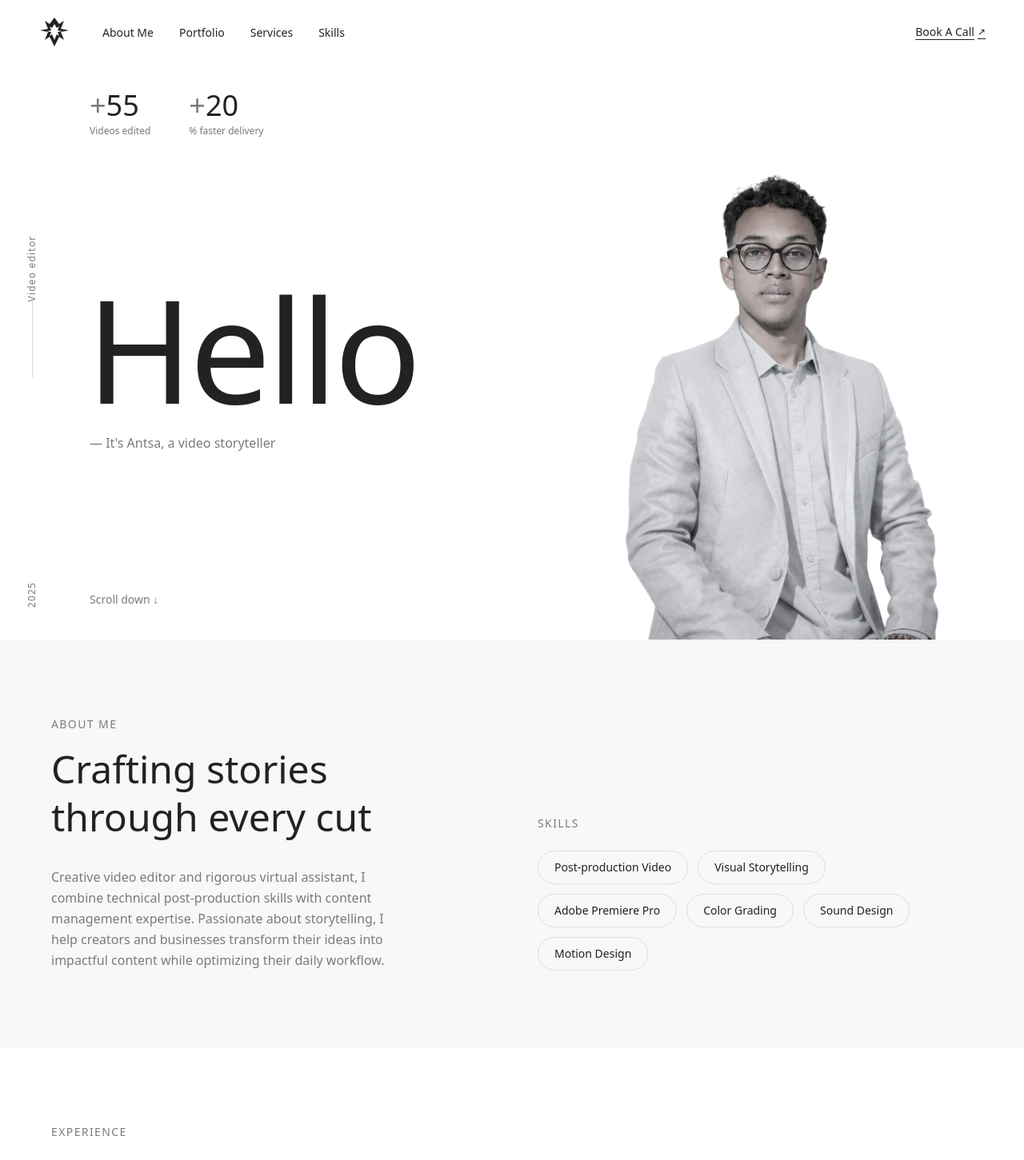
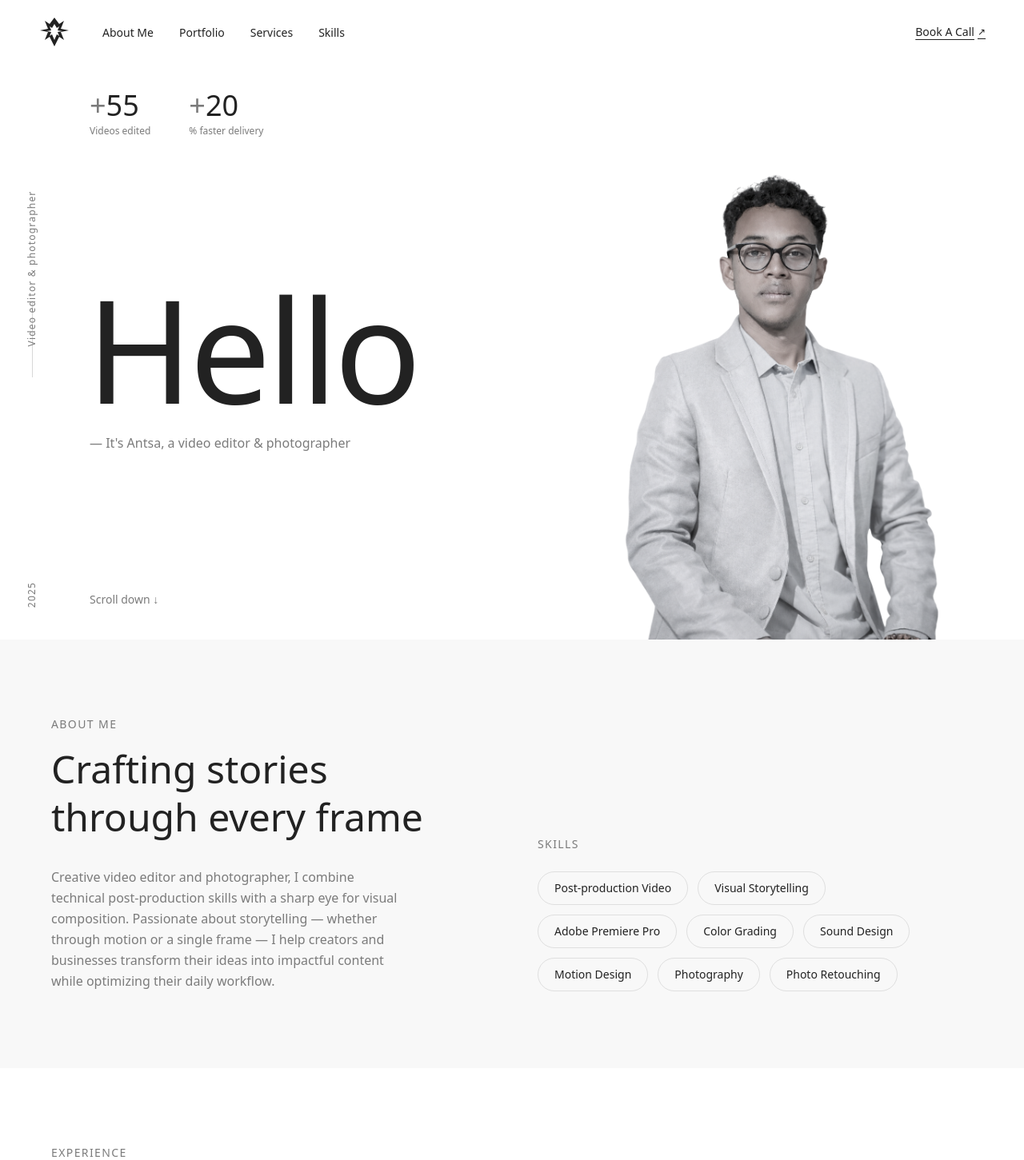
Before and after one commit to KantoMiarintsoa/portfolio-antsa, a Next.js app: page / in a window 1280 px wide. Shown: the top 1451 px of the page at 80% size. Built offline with nearby package versions, Linux system fonts and the light colour scheme; a web font is replaced by a local one.

Commit message:
Update titles and descriptions to reflect video editing and photography skills

```diff
--- a/app/layout.tsx
+++ b/app/layout.tsx
@@ -2,8 +2,8 @@ import type { Metadata } from "next";
 import "./globals.css";
 
 export const metadata: Metadata = {
-  title: "Antsa Ratolojanahary — Video Editor",
-  description: "Portfolio of Antsa Ratolojanahary, video editor & storyteller",
+  title: "Antsa Ratolojanahary — Video Editor & Photographer",
+  description: "Portfolio of Antsa Ratolojanahary, video editor & photographer",
 };
 
 export default function RootLayout({
--- a/components/about-section.tsx
+++ b/components/about-section.tsx
@@ -13,6 +13,8 @@ const skills = [
   "Color Grading",
   "Sound Design",
   "Motion Design",
+  "Photography",
+  "Photo Retouching",
 ];
 
 export default function AboutSection() {
@@ -81,17 +83,17 @@ export default function AboutSection() {
             >
               Crafting stories
               <br />
-              through every cut
+              through every frame
             </h2>
             <p
               data-about="bio"
               className="mt-8 max-w-md text-base leading-relaxed text-secondary"
             >
-              Creative video editor and rigorous virtual assistant, I combine
-              technical post-production skills with content management
-              expertise. Passionate about storytelling, I help creators and
-              businesses transform their ideas into impactful content while
-              optimizing their daily workflow.
+              Creative video editor and photographer, I combine technical
+              post-production skills with a sharp eye for visual composition.
+              Passionate about storytelling — whether through motion or a single
+              frame — I help creators and businesses transform their ideas into
+              impactful content while optimizing their daily workflow.
             </p>
           </div>
 
--- a/components/hero-section.tsx
+++ b/components/hero-section.tsx
@@ -113,7 +113,7 @@ export default function HeroSection() {
       >
         <div className="flex flex-col items-center gap-6">
           <span className="origin-center -rotate-90 whitespace-nowrap text-xs tracking-widest text-secondary">
-            Video editor
+            Video editor & photographer
           </span>
         </div>
         <div className="mt-8 h-24 w-px bg-secondary/30" />
@@ -148,7 +148,7 @@ export default function HeroSection() {
             Hello
           </h1>
           <p data-animate="subtitle" className="mt-4 text-base text-secondary">
-            — It&apos;s Antsa, a video storyteller
+            — It&apos;s Antsa, a video editor &amp; photographer
           </p>
         </div>
 
```
